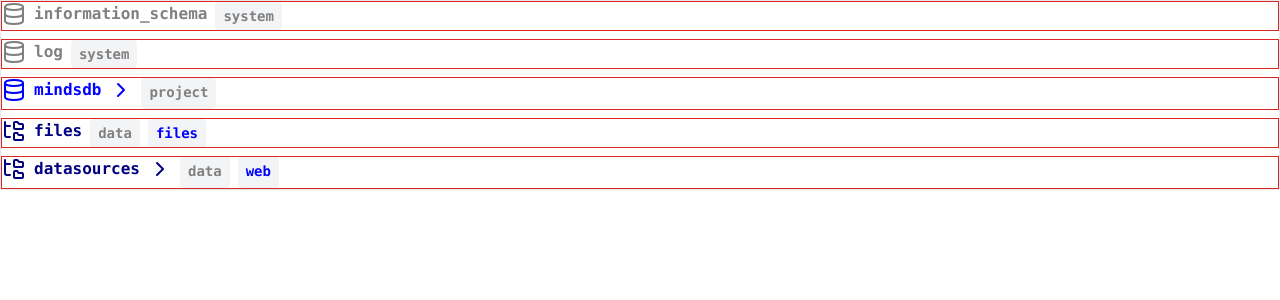
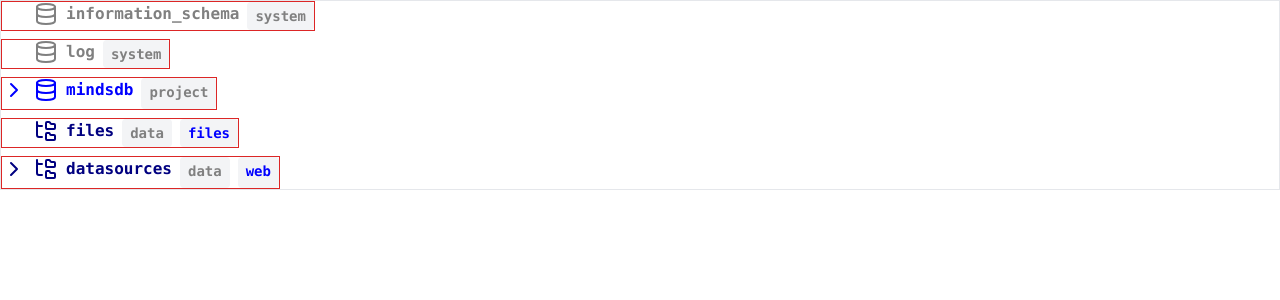
Before and after one commit to jcw007/mindsdb-take-home, a React (Vite) app: page / in a window 1280 px wide. Shown: the top 300 px of the page. Built offline with nearby package versions, Linux system fonts and the light colour scheme.

Commit message:
Moved components out of TreeView file.

```diff
--- a/src/components/TreeView.tsx
+++ b/src/components/TreeView.tsx
@@ -1,157 +1,71 @@
-import {
-  ChevronRight,
-  Database,
-  Brain,
-  View,
-  Bot,
-  FolderTree,
-} from "lucide-react";
-import React, { useEffect, useRef, useState } from "react";
+import React, { useCallback, useEffect, useRef } from "react";
+import TreeNode, { type TreeNodeType } from "./TreeNode";
 
-enum ClassName {
-  db = "db",
-  table = "table",
-}
-
-enum TypeName {
-  system = "system",
-  project = "project",
-  model = "model",
-  view = "view",
-  agent = "agent",
-  data = "data",
-}
-
-export type TreeNode = {
-  name: string;
-  // className: ClassName;
-  ["class"]: ClassName;
-  deletable: boolean;
-  type?: TypeName;
-  schema?: string;
-  engine?: string;
-  visible?: boolean;
-  children?: TreeNode[];
+export type TreeViewProps = {
+  data: TreeNodeType[];
 };
 
-export type TreeViewProps = {
-  data: TreeNode[];
-};
-
-export type TreeNodeProps = {
-  indent?: number;
-  data: TreeNode;
-};
-
-const NodeUIConfig = {
-  [TypeName.system]: { icon: <Database />, color: "gray" },
-  [TypeName.project]: { icon: <Database />, color: "blue" },
-  [TypeName.model]: { icon: <Brain />, color: "purple" },
-  [TypeName.view]: { icon: <View />, color: "green" },
-  [TypeName.agent]: { icon: <Bot />, color: "orange" },
-  [TypeName.data]: { icon: <FolderTree />, color: "navy" },
-};
-
-const Tag: React.FC<{ color?: string; label: string }> = ({
-  color = "gray",
-  label,
-}) => {
-  return (
-    <div className="text-sm rounded bg-gray-100 py-1 px-2" style={{ color }}>
-      {label}
-    </div>
-  );
-};
-
-function ExpandToggleButton({
-  expanded,
-  onClick,
-}: {
-  expanded: boolean;
-  onClick: () => void;
-}) {
-  return (
-    <button
-      className={`transform transition-transform duration-200 ${
-        expanded ? "rotate-90" : ""
-      }`}
-      onClick={onClick}
-    >
-      <ChevronRight />
-    </button>
-  );
-}
-
-const TreeNode: React.FC<TreeNodeProps> = ({ indent = 0, data }) => {
-  const [expanded, setExpanded] = useState<boolean>(false);
-  const {
-    name,
-    // class,
-    // deletable,
-    children,
-    engine,
-    // schema,
-    type,
-    // visible,
-  } = data;
-  // const { name, type, children, ...rest } = data;
-  const { color = "brown", icon = <FolderTree /> } =
-    NodeUIConfig[type as TypeName] || {};
-
-  const divRef = useRef<HTMLDivElement>(null);
+const TreeView: React.FC<TreeViewProps> = React.memo(({ data }) => {
+  const focusedTreeNode = useRef<HTMLDivElement>(null);
 
   useEffect(() => {
-    const div = divRef.current;
+    const handleKeyDown = document.addEventListener(
+      "keydown",
+      (e: KeyboardEvent) => {
+        // Only handle arrow up & down key event
+        if (["ArrowUp", "ArrowDown"].includes(e.key)) {
+          if (!focusedTreeNode?.current) {
+            const el = document.querySelector(".tree-node") as HTMLElement;
 
-    setTimeout(() => {
-      div?.classList.add("expanded");
-    });
+            if (el) {
+              focusedTreeNode.current = el;
+              el.focus();
+            }
+          } else {
+            const currentEl = focusedTreeNode.current;
+            let nextEl: HTMLElement;
+
+            if (e.key === "ArrowDown") {
+              // arrow down key
+              nextEl = focusedTreeNode.current
+                .nextElementSibling as HTMLElement;
+            } else {
+              // arrow up key
+              nextEl = focusedTreeNode.current
+                .previousElementSibling as HTMLElement;
+            }
+
+            if (nextEl) {
+              currentEl.blur();
+              nextEl.focus();
+              focusedTreeNode.current = nextEl;
+            }
+          }
+        }
+      }
+    );
 
     return () => {
-      div?.classList.remove("expanded");
+      document.removeEventListener("keydown", handleKeyDown);
     };
   }, []);
 
+  const handleTreeNodeFocus = useCallback((focusedElement: HTMLElement) => {
+    focusedTreeNode.current = focusedElement;
+  }, []);
+
   return (
-    <>
-      <div
-        ref={divRef}
-        className={`border border-red-600 font-bold flex gap-2 node`}
-        style={{ color, marginLeft: `${indent}rem` }}
-      >
-        <div>{icon}</div>
-        <div>{name}</div>
-        {/* expand/collapse button */}
-        {!!children && !!children.length && (
-          <div>
-            <ExpandToggleButton
-              expanded={expanded}
-              onClick={() => setExpanded(!expanded)}
-            />
-          </div>
-        )}
-        <Tag label={type || TypeName.system} />
-        {engine && <Tag color="blue" label={engine} />}
-      </div>
-      {expanded && !!children && !!children.length && (
-        <>
-          {children.map((child) => (
-            <TreeNode key={child.name} data={child} indent={indent + 2} />
-          ))}
-        </>
-      )}
-    </>
-  );
-};
-
-const TreeView: React.FC<TreeViewProps> = ({ data }) => {
-  return (
-    <div className="flex flex-col gap-2">
-      {data.map((node) => (
-        <TreeNode key={node.name} data={node} />
+    <div className="flex flex-col gap-2 items-start">
+      {data.map((node, index) => (
+        <TreeNode
+          key={node.name}
+          tabIndex={index}
+          data={node}
+          onFocus={handleTreeNodeFocus}
+        />
       ))}
     </div>
   );
-};
+});
 
 export default TreeView;
```
